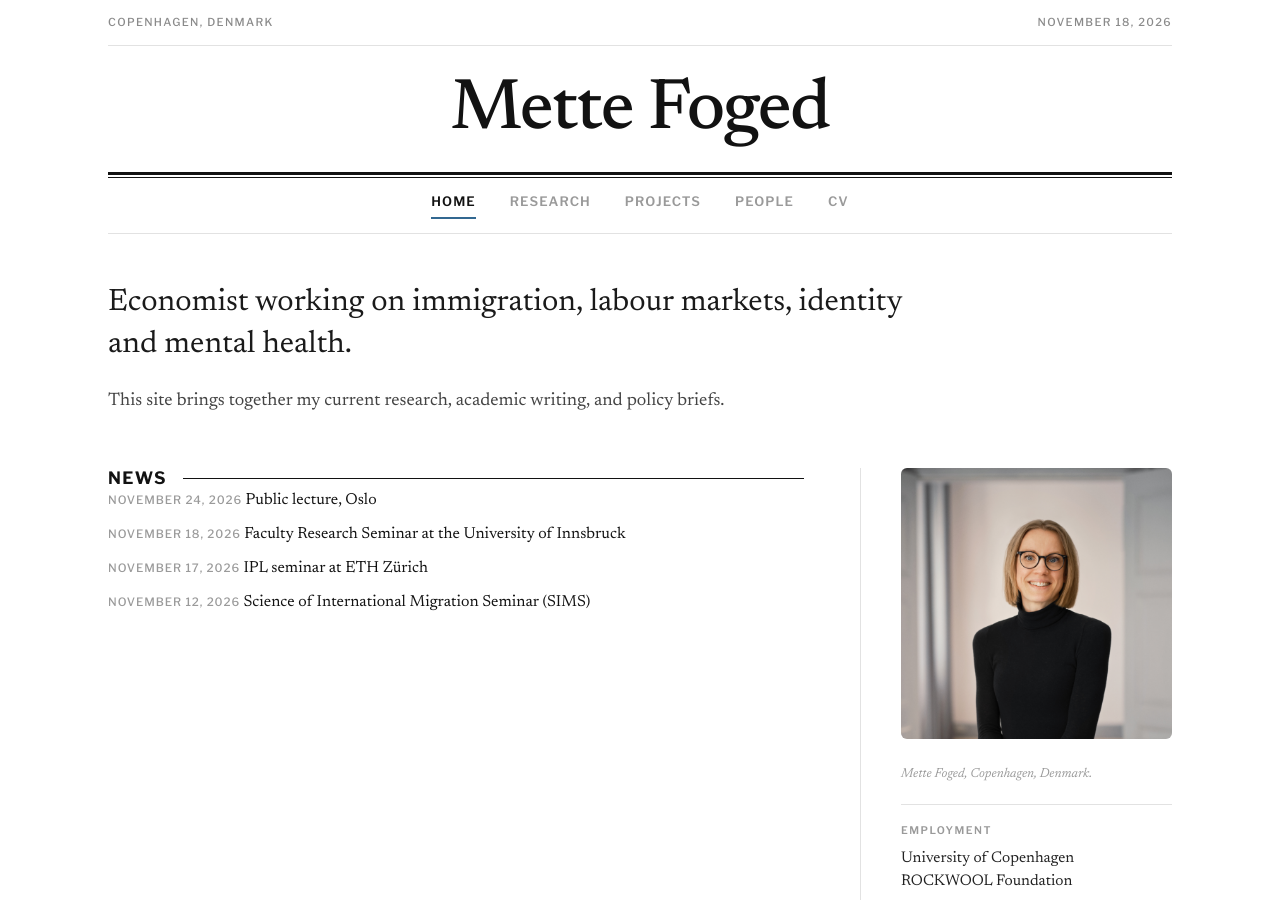
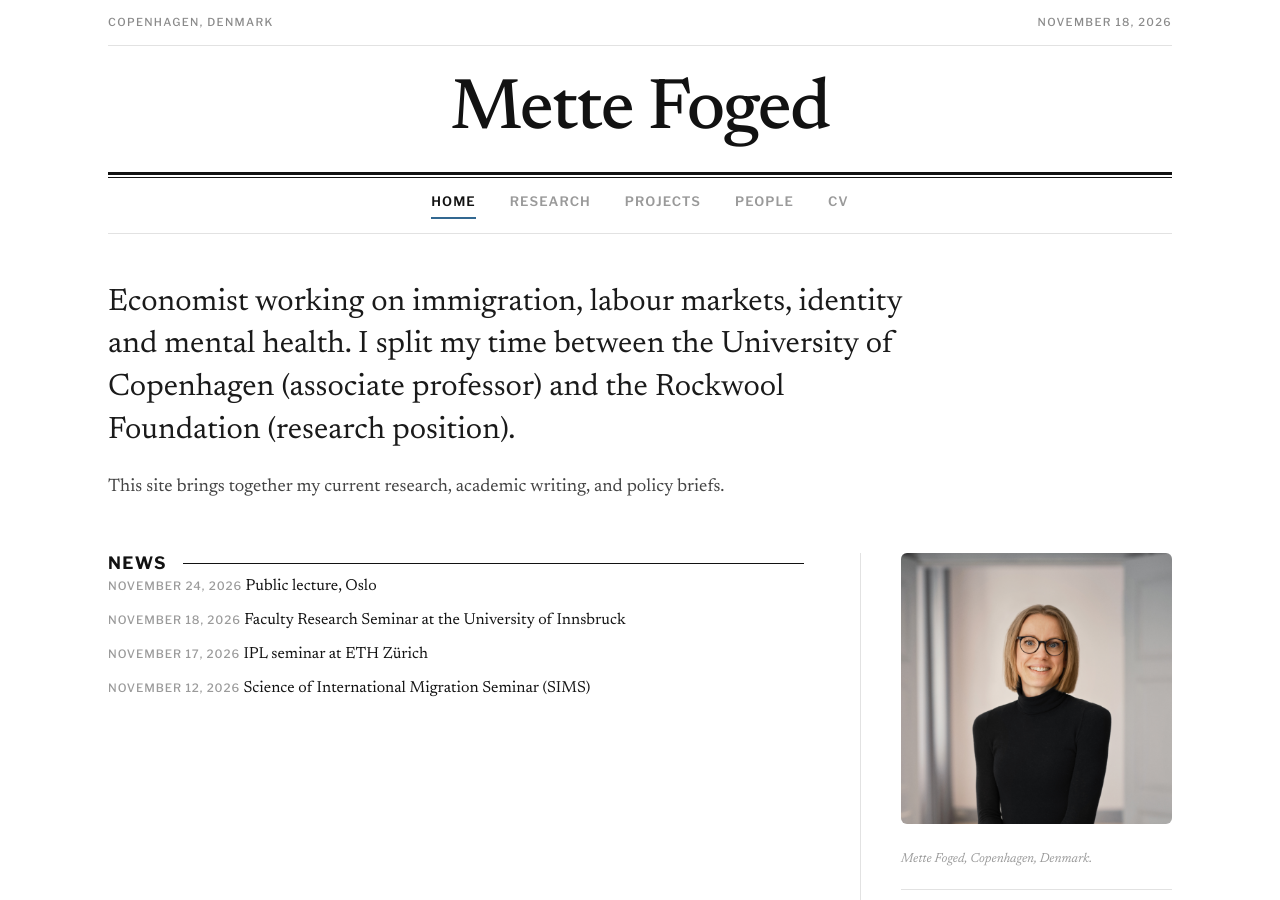
Before and after one commit to mettefoged/mettefoged.github.io, a Jekyll site: the page built from _pages/home.md, in a window 1280 px wide and 900 px high. Built offline with Jekyll 4.4.1, drawn with Linux system fonts in a browser that asks for light colours.

Commit message:
Update author bio in _config.yml
Expanded bio to include current positions and affiliations.

```diff
--- a/_config.yml
+++ b/_config.yml
@@ -11,7 +11,7 @@ author:
   avatar: "profile.jpg"
   name: "Mette Foged"
   # TODO: replace with your own short bio
-  bio: "Economist working on immigration, labour markets, identity and mental health."
+  bio: "Economist working on immigration, labour markets, identity and mental health. I split my time between the University of Copenhagen (associate professor) and the Rockwool Foundation (research position)."
   # TODO: update your affiliations
   employer:
     - "University of Copenhagen"
```
